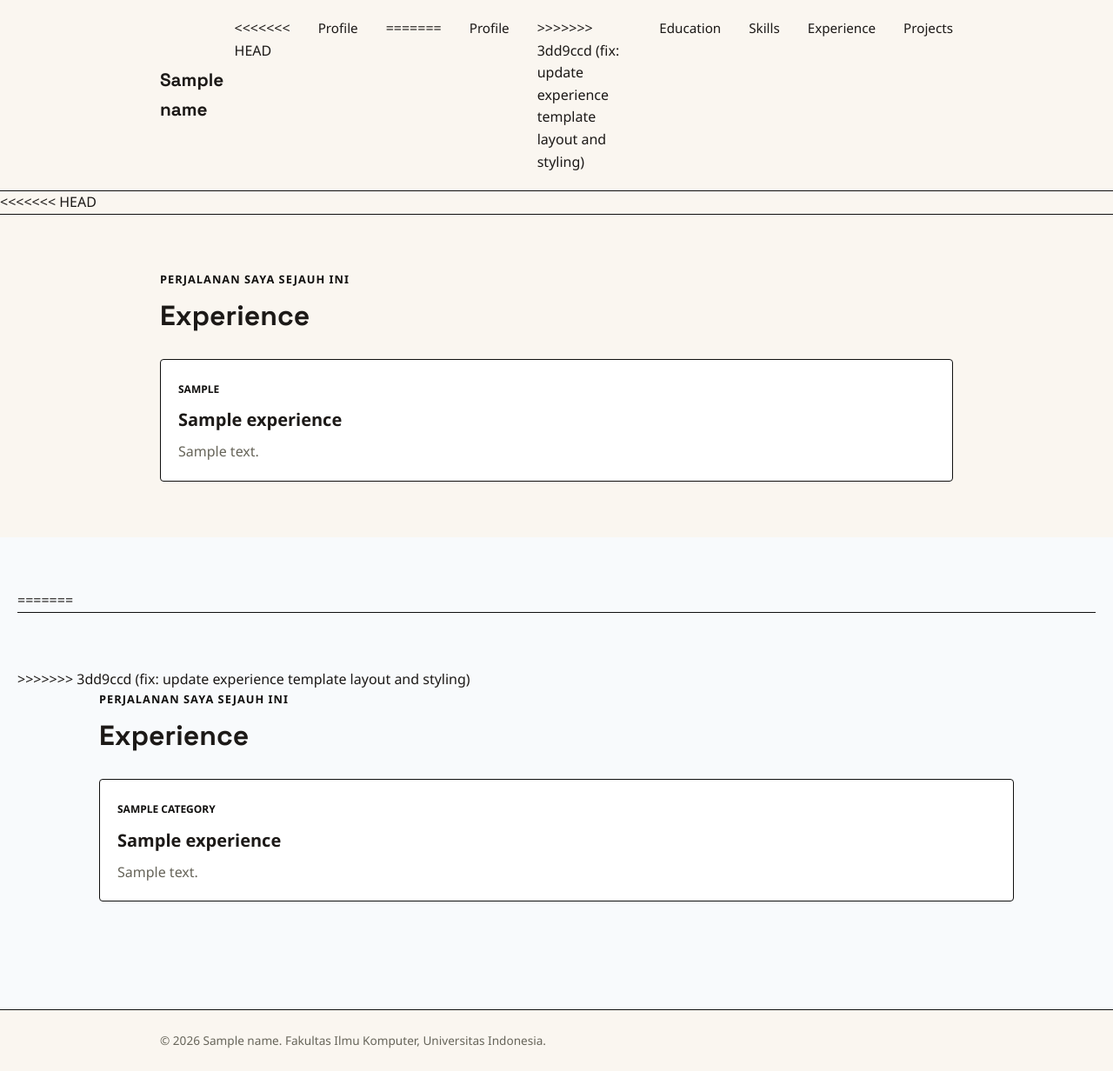
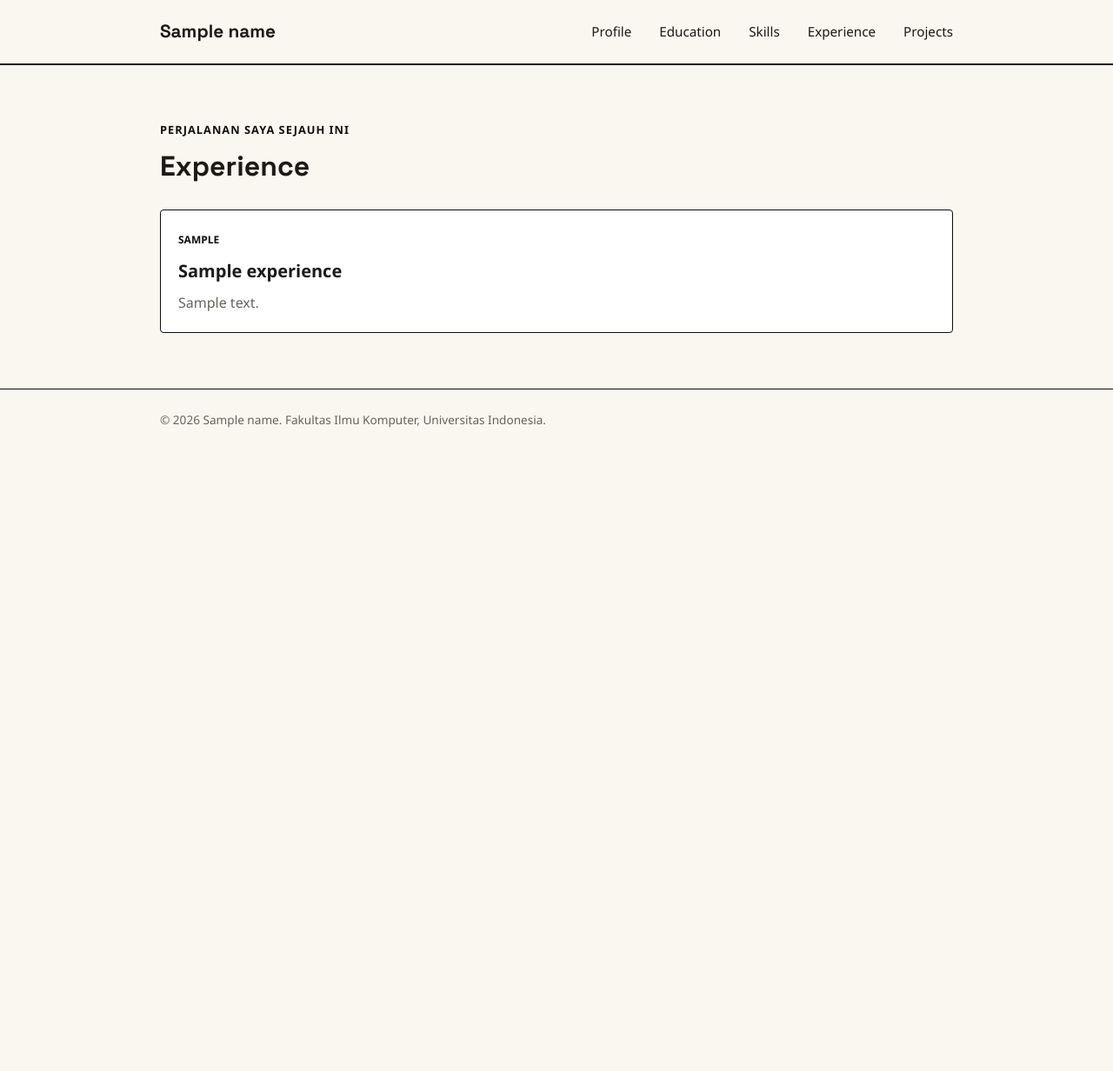
Before and after one commit to nalanii-c/myportofolio, a Django app: template templates/experience.html in a window 1280 px wide. Shown: the whole page at 87% size. After the commit the page ends 492 px from the top, so only its background shows below. Run offline with Django 5.2, Linux system fonts and the light colour scheme; the template is opened without the code that fills it: most values are stand-ins (such as "Sample title", 1, 10 or a date in 2020).

```diff
--- a/templates/experience.html
+++ b/templates/experience.html
@@ -16,11 +16,7 @@
         <div class="container">
             <a href="{% url 'main:show_main' %}" class="brand">{{ name }}</a>
             <nav>
-<<<<<<< HEAD
-               <a href="{% url 'main:show_main' %}">Profile</a>
-=======
                 <a href="{% url 'main:show_main' %}">Profile</a>
->>>>>>> 3dd9ccd (fix: update experience template layout and styling)
                 <a href="{% url 'main:show_main' %}#education">Education</a>
                 <a href="{% url 'main:show_main' %}#skills">Skills</a>
                 <a href="{% url 'main:show_experience' %}">Experience</a>
@@ -31,8 +27,6 @@
 
     <!-- MAIN CONTENT -->
     <main>
-<<<<<<< HEAD
-
         <!-- EXPERIENCE -->
         <section class="experience-section" id="experience">
             <div class="container">
@@ -64,41 +58,6 @@
                 </div>
             </div>
         </section>
-
-        <!-- PROJECTS -->
-        <section class="projects-section" id="projects">
-=======
-        <section class="experience-section" id="experience">
->>>>>>> 3dd9ccd (fix: update experience template layout and styling)
-            <div class="container">
-                <p class="section-kicker">Perjalanan saya sejauh ini</p>
-                <h1>Experience</h1>
-
-                <div class="experience-grid">
-                    {% for experience in experience_list %}
-                        <article class="experience-card">
-                            <span class="experience-category">
-                                {{ experience.category }}
-                            </span>
-                            <h2>{{ experience.title }}</h2>
-                            <p class="experience-description">
-                                {{ experience.description }}
-                            </p>
-
-                            {% if experience.is_ongoing %}
-                                <p class="experience-status">Sedang berlangsung</p>
-                            {% else %}
-                                <p class="experience-status">Selesai</p>
-                            {% endif %}
-                        </article>
-                    {% empty %}
-                        <p class="empty-state">
-                            Belum ada pengalaman yang ditambahkan.
-                        </p>
-                    {% endfor %}
-                </div>
-            </div>
-        </section>
     </main>
 
     <!-- FOOTER -->
```
